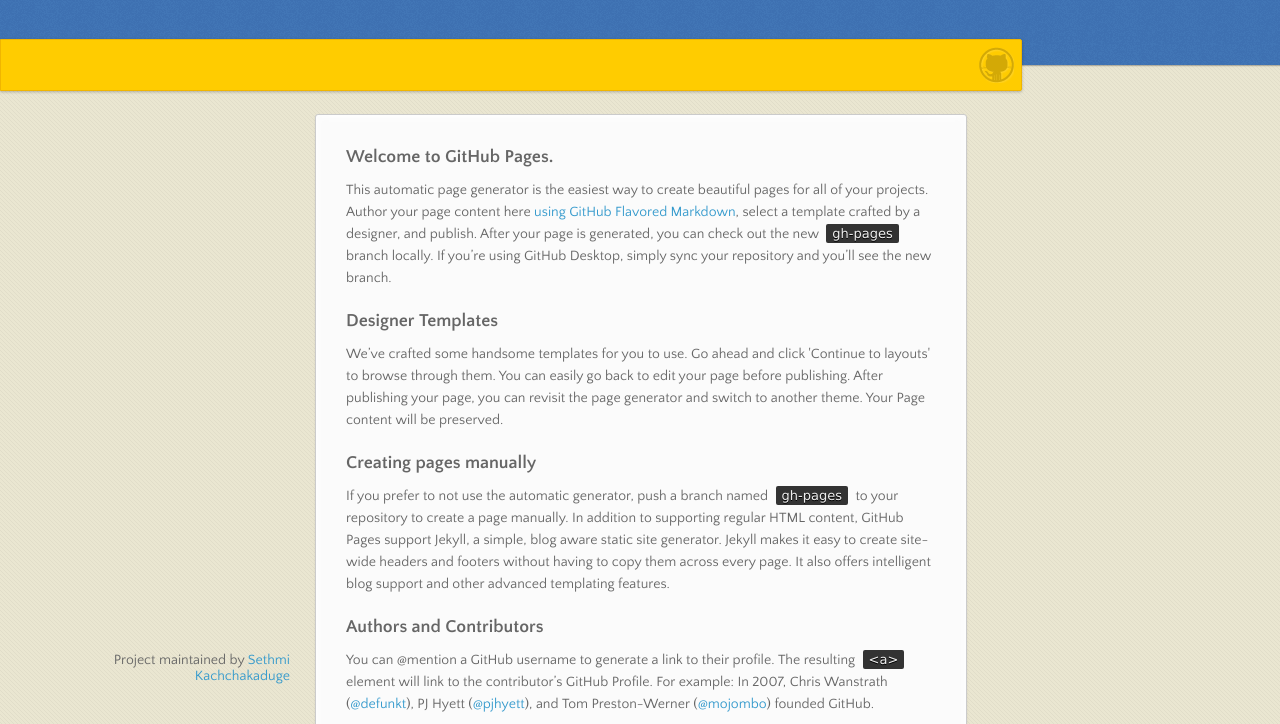
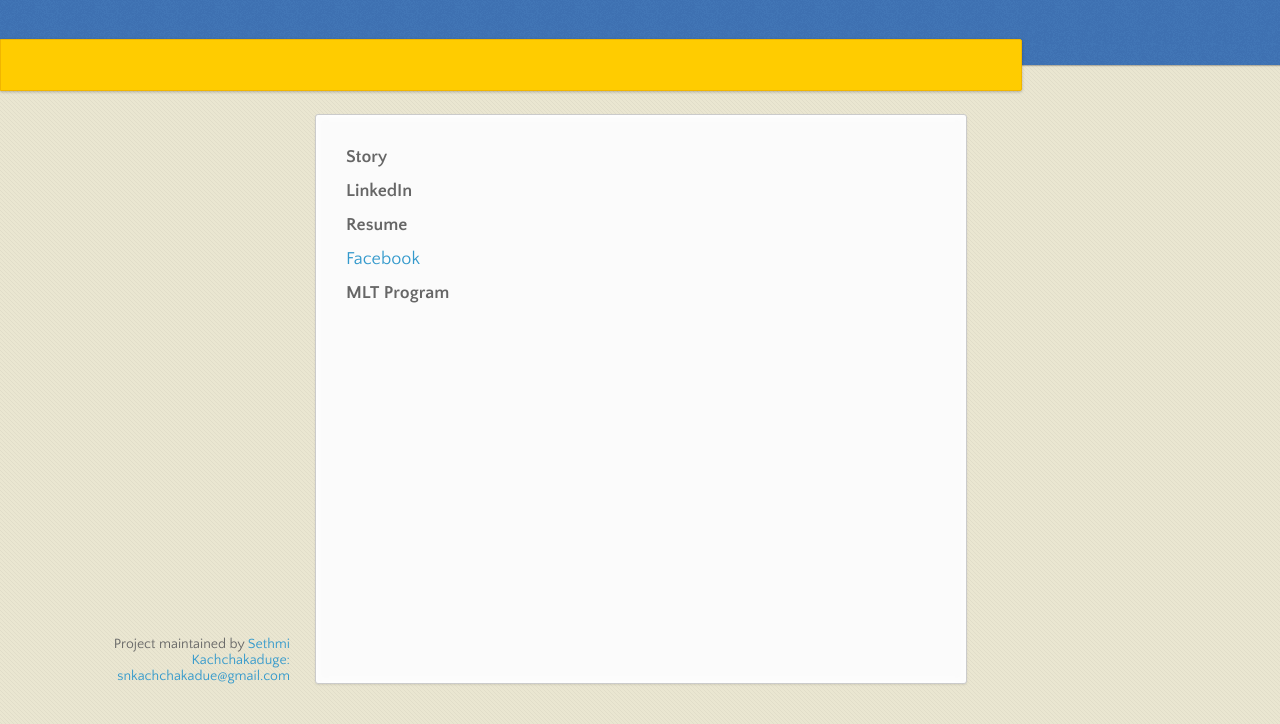
Before and after one commit to sethmiklol/mywebsite, a plain HTML site: page index.html in a window 1280 px wide. Shown: the part 76-800 px from the top of the page. Drawn offline with nearby package versions, Linux system fonts and the light colour scheme.

Commit message:
wefwewefwef

```diff
--- a/index.html
+++ b/index.html
@@ -22,7 +22,7 @@
       </header>
 
       <div id="banner">
-        <span id="logo"></span>
+        <span id=""></span>
 
           <ul>
          </ul>
@@ -36,32 +36,23 @@
       </nav>
       <section>
         <h3>
-<a id="welcome-to-github-pages" class="anchor" href="#welcome-to-github-pages" aria-hidden="true"><span aria-hidden="true" class="octicon octicon-link"></span></a>Welcome to GitHub Pages.</h3>
-
-<p>This automatic page generator is the easiest way to create beautiful pages for all of your projects. Author your page content here <a href="https://guides.github.com/features/mastering-markdown/">using GitHub Flavored Markdown</a>, select a template crafted by a designer, and publish. After your page is generated, you can check out the new <code>gh-pages</code> branch locally. If you’re using GitHub Desktop, simply sync your repository and you’ll see the new branch.</p>
+<a id="welcome-to-github-pages" class="anchor" href="#welcome-to-github-pages" aria-hidden="true"><span aria-hidden="true" class="octicon octicon-link"></span></a>Story</h3>
 
 <h3>
-<a id="designer-templates" class="anchor" href="#designer-templates" aria-hidden="true"><span aria-hidden="true" class="octicon octicon-link"></span></a>Designer Templates</h3>
-
-<p>We’ve crafted some handsome templates for you to use. Go ahead and click 'Continue to layouts' to browse through them. You can easily go back to edit your page before publishing. After publishing your page, you can revisit the page generator and switch to another theme. Your Page content will be preserved.</p>
+<a id="designer-templates" class="anchor" href="#designer-templates" aria-hidden="true"><span aria-hidden="true" class="octicon octicon-link"></span></a>LinkedIn</h3>
 
 <h3>
-<a id="creating-pages-manually" class="anchor" href="#creating-pages-manually" aria-hidden="true"><span aria-hidden="true" class="octicon octicon-link"></span></a>Creating pages manually</h3>
-
-<p>If you prefer to not use the automatic generator, push a branch named <code>gh-pages</code> to your repository to create a page manually. In addition to supporting regular HTML content, GitHub Pages support Jekyll, a simple, blog aware static site generator. Jekyll makes it easy to create site-wide headers and footers without having to copy them across every page. It also offers intelligent blog support and other advanced templating features.</p>
+<a id="creating-pages-manually" class="anchor" href="#creating-pages-manually" aria-hidden="true"><span aria-hidden="true" class="octicon octicon-link"></span></a>Resume</h3>
 
 <h3>
-<a id="authors-and-contributors" class="anchor" href="#authors-and-contributors" aria-hidden="true"><span aria-hidden="true" class="octicon octicon-link"></span></a>Authors and Contributors</h3>
-
-<p>You can @mention a GitHub username to generate a link to their profile. The resulting <code>&lt;a&gt;</code> element will link to the contributor’s GitHub Profile. For example: In 2007, Chris Wanstrath (<a href="https://github.com/defunkt" class="user-mention">@defunkt</a>), PJ Hyett (<a href="https://github.com/pjhyett" class="user-mention">@pjhyett</a>), and Tom Preston-Werner (<a href="https://github.com/mojombo" class="user-mention">@mojombo</a>) founded GitHub.</p>
+<a id="authors-and-contributors" class="anchor" href="#authors-and-contributors" aria-hidden="true"><span aria-hidden="true" class="octicon octicon-link"></span>Facebook</a></h3>
 
 <h3>
-<a id="support-or-contact" class="anchor" href="#support-or-contact" aria-hidden="true"><span aria-hidden="true" class="octicon octicon-link"></span></a>Support or Contact</h3>
+<a id="support-or-contact" class="anchor" href="#support-or-contact" aria-hidden="true"><span aria-hidden="true" class="octicon octicon-link"></span></a>MLT Program</h3>
 
-<p>Having trouble with Pages? Check out our <a href="https://help.github.com/pages">documentation</a> or <a href="https://github.com/contact">contact support</a> and we’ll help you sort it out.</p>
-      </section>
+    </section>
       <footer>
-        <p>Project maintained by <a href="https://github.com/sethmiklol">Sethmi Kachchakaduge</a></p>
+        <p>Project maintained by <a href="https://github.com/sethmiklol">Sethmi Kachchakaduge: snkachchakadue@gmail.com</a></p>
       </footer>
     </div>
     <!--[if !IE]><script>fixScale(document);</script><![endif]-->
```
